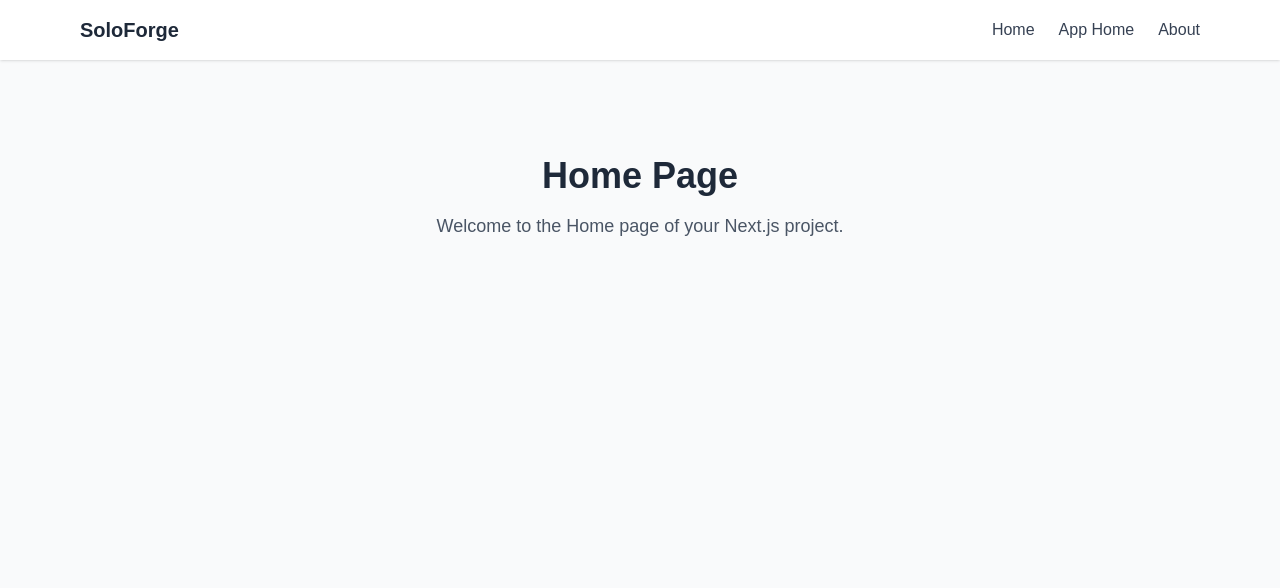
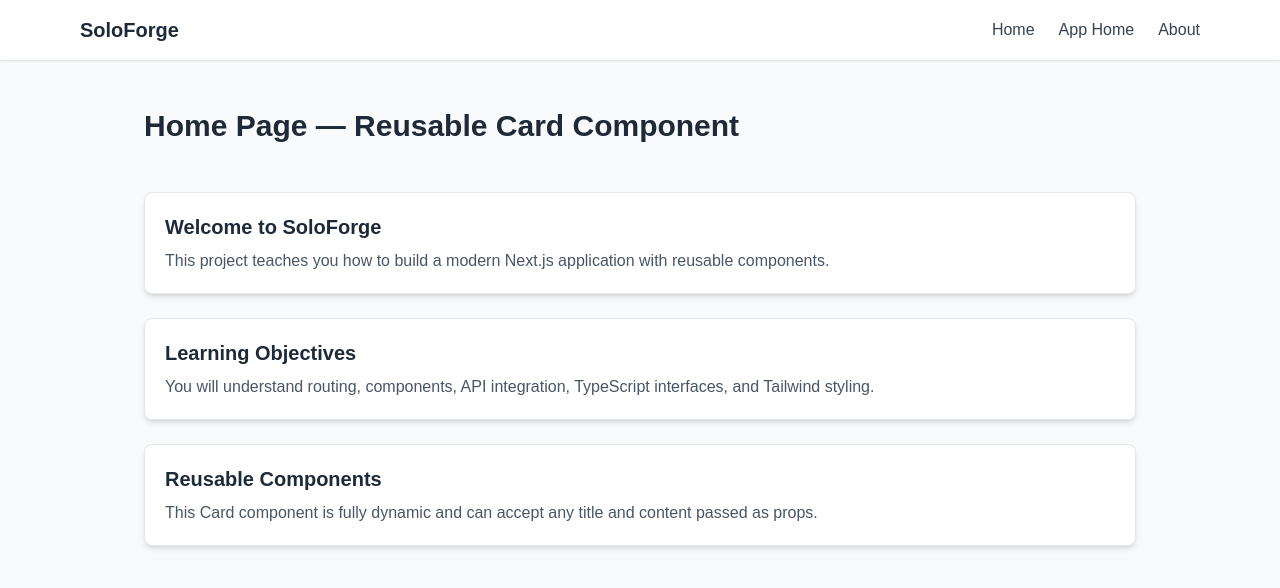
Before and after one commit to Trevorjohnpaul/alx-project-0x02-setup, a Next.js app in the folder alx-project-0x02/: page /home in a window 1280 px wide. Shown: the top 588 px of the page. Built offline with nearby package versions, Linux system fonts and the light colour scheme.

Commit message:
saved update

```diff
--- a/alx-project-0x02/components/common/Card.tsx
+++ b/alx-project-0x02/components/common/Card.tsx
@@ -0,0 +1,11 @@
+import React from "react";
+import { ICardProps } from "@/interfaces";
+
+export default function Card({ title, content }: ICardProps) {
+  return (
+    <div className="bg-white shadow-md rounded-lg p-5 border border-gray-200">
+      <h2 className="text-xl font-semibold text-gray-800 mb-2">{title}</h2>
+      <p className="text-gray-600">{content}</p>
+    </div>
+  );
+}
--- a/alx-project-0x02/interfaces/index.ts
+++ b/alx-project-0x02/interfaces/index.ts
@@ -24,8 +24,7 @@ export interface IButtonProps {
 
 export interface ICardProps {
   title: string;
-  children: React.ReactNode;
-  className?: string;
+  content: string;
 }
 
 export interface IPostCardProps {
--- a/alx-project-0x02/pages/home.tsx
+++ b/alx-project-0x02/pages/home.tsx
@@ -1,15 +1,31 @@
 import React from "react";
 import Header from "@/components/layout/Header";
+import Card from "@/components/common/Card";
 
 export default function HomePage() {
   return (
     <div className="min-h-screen bg-gray-50">
       <Header />
-      <main className="flex flex-col items-center justify-center py-24 px-4">
-        <h1 className="text-4xl font-bold text-gray-800 mb-4">Home Page</h1>
-        <p className="text-lg text-gray-600 text-center max-w-2xl">
-          Welcome to the Home page of your Next.js project.
-        </p>
+
+      <main className="max-w-5xl mx-auto py-12 px-4 grid gap-6">
+        <h1 className="text-3xl font-bold text-gray-800 mb-6">
+          Home Page — Reusable Card Component
+        </h1>
+
+        <Card
+          title="Welcome to SoloForge"
+          content="This project teaches you how to build a modern Next.js application with reusable components."
+        />
+
+        <Card
+          title="Learning Objectives"
+          content="You will understand routing, components, API integration, TypeScript interfaces, and Tailwind styling."
+        />
+
+        <Card
+          title="Reusable Components"
+          content="This Card component is fully dynamic and can accept any title and content passed as props."
+        />
       </main>
     </div>
   );
```
